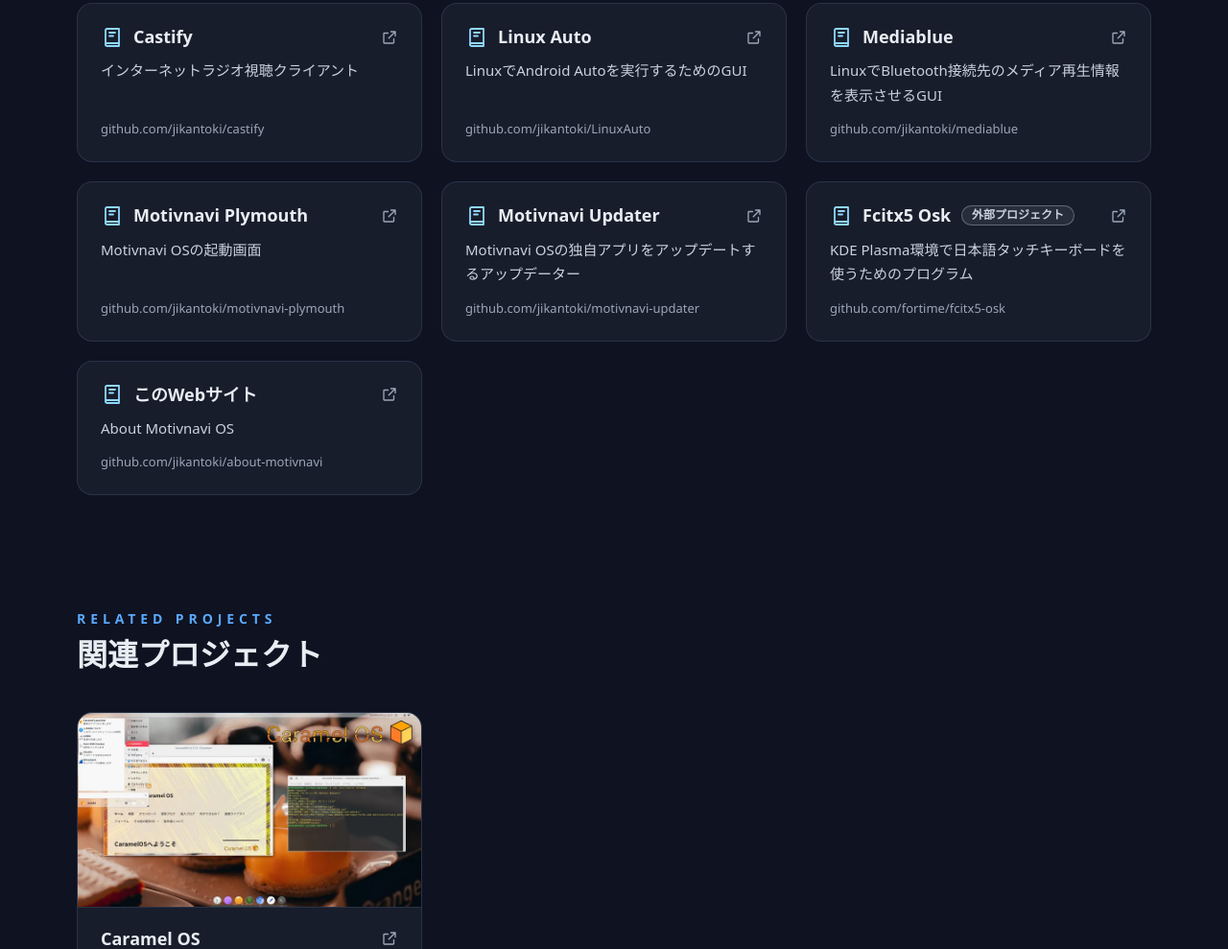
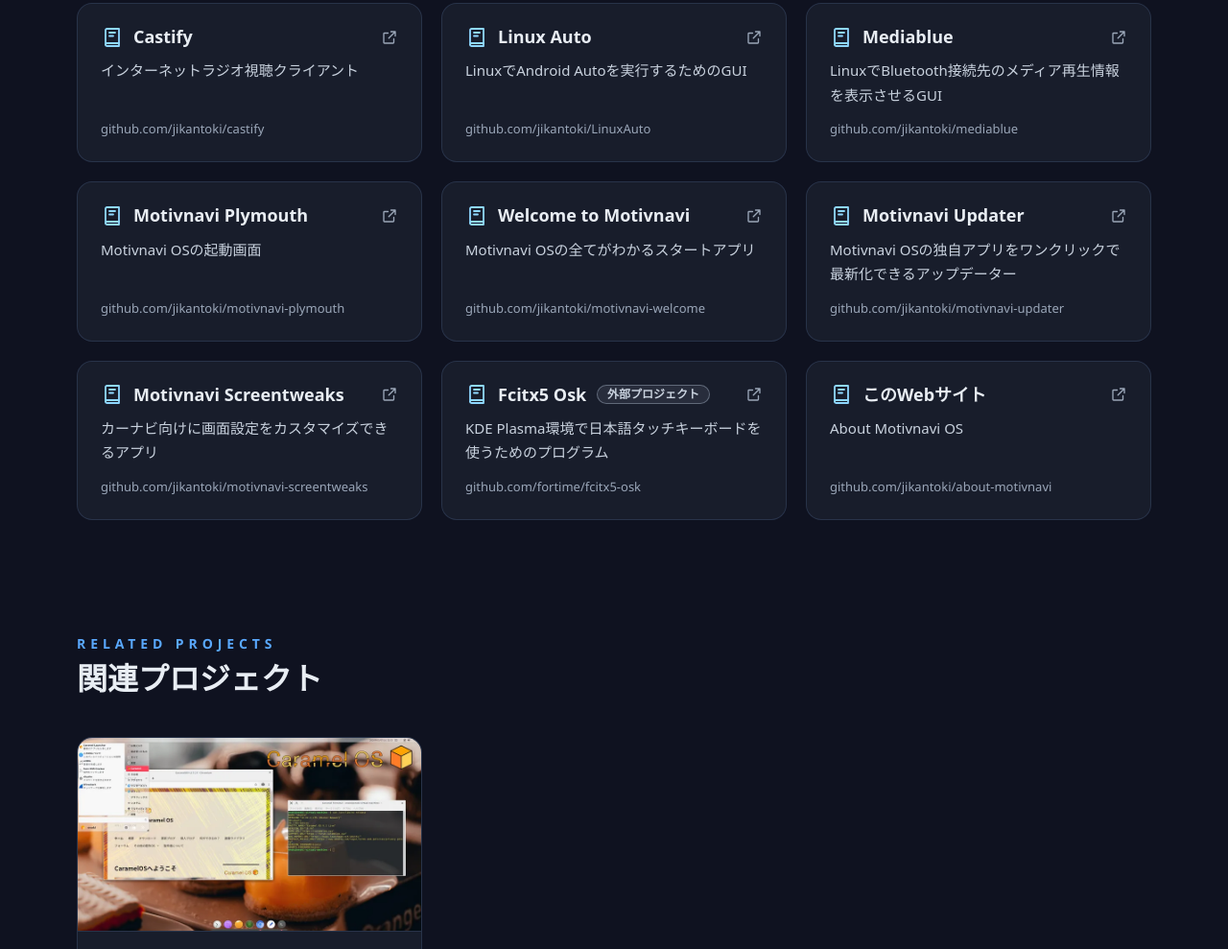
Before and after one commit to jikantoki/about-motivnavi, a plain HTML site: page htdocs/index.html in a window 1280 px wide. Shown: the part 6471-7460 px from the top of the page at 96% size. Drawn offline with Linux system fonts and the light colour scheme.

Commit message:
READMEとindex.htmlに新しいアプリ「Welcome to Motivnavi」と「Motivnavi Screentweaks」の説明を追加し、「Motivnavi Updater」の説明を更新

```diff
--- a/htdocs/index.html
+++ b/htdocs/index.html
@@ -798,6 +798,28 @@
             <li>
               <a
                 class="repo-card"
+                href="https://github.com/jikantoki/motivnavi-welcome"
+                target="_blank"
+                rel="noopener"
+              >
+                <span class="repo-head">
+                  <svg class="repo-icon" viewBox="0 0 24 24" aria-hidden="true">
+                    <path d="M5 4.5A1.5 1.5 0 0 1 6.5 3H19v15H6.5A1.5 1.5 0 0 0 5 19.5z" />
+                    <path d="M5 19.5A1.5 1.5 0 0 0 6.5 21H19v-3" />
+                    <path d="M9 7h6M9 10.5h4" />
+                  </svg>
+                  <span class="repo-name">Welcome to Motivnavi</span>
+                  <svg class="repo-ext" viewBox="0 0 24 24" aria-hidden="true">
+                    <path d="M14 4h6v6M20 4l-9 9M18 14v5a1 1 0 0 1-1 1H5a1 1 0 0 1-1-1V7a1 1 0 0 1 1-1h5" />
+                  </svg>
+                </span>
+                <span class="repo-desc">Motivnavi OSの全てがわかるスタートアプリ</span>
+                <span class="repo-path">github.com/jikantoki/motivnavi-welcome</span>
+              </a>
+            </li>
+            <li>
+              <a
+                class="repo-card"
                 href="https://github.com/jikantoki/motivnavi-updater"
                 target="_blank"
                 rel="noopener"
@@ -813,8 +835,30 @@
                     <path d="M14 4h6v6M20 4l-9 9M18 14v5a1 1 0 0 1-1 1H5a1 1 0 0 1-1-1V7a1 1 0 0 1 1-1h5" />
                   </svg>
                 </span>
-                <span class="repo-desc">Motivnavi OSの独自アプリをアップデートするアップデーター</span>
+                <span class="repo-desc">Motivnavi OSの独自アプリをワンクリックで最新化できるアップデーター</span>
                 <span class="repo-path">github.com/jikantoki/motivnavi-updater</span>
+              </a>
+            </li>
+            <li>
+              <a
+                class="repo-card"
+                href="https://github.com/jikantoki/motivnavi-screentweaks"
+                target="_blank"
+                rel="noopener"
+              >
+                <span class="repo-head">
+                  <svg class="repo-icon" viewBox="0 0 24 24" aria-hidden="true">
+                    <path d="M5 4.5A1.5 1.5 0 0 1 6.5 3H19v15H6.5A1.5 1.5 0 0 0 5 19.5z" />
+                    <path d="M5 19.5A1.5 1.5 0 0 0 6.5 21H19v-3" />
+                    <path d="M9 7h6M9 10.5h4" />
+                  </svg>
+                  <span class="repo-name">Motivnavi Screentweaks</span>
+                  <svg class="repo-ext" viewBox="0 0 24 24" aria-hidden="true">
+                    <path d="M14 4h6v6M20 4l-9 9M18 14v5a1 1 0 0 1-1 1H5a1 1 0 0 1-1-1V7a1 1 0 0 1 1-1h5" />
+                  </svg>
+                </span>
+                <span class="repo-desc">カーナビ向けに画面設定をカスタマイズできるアプリ</span>
+                <span class="repo-path">github.com/jikantoki/motivnavi-screentweaks</span>
               </a>
             </li>
             <li>
```
Also changed, not shown: 1 other file.
